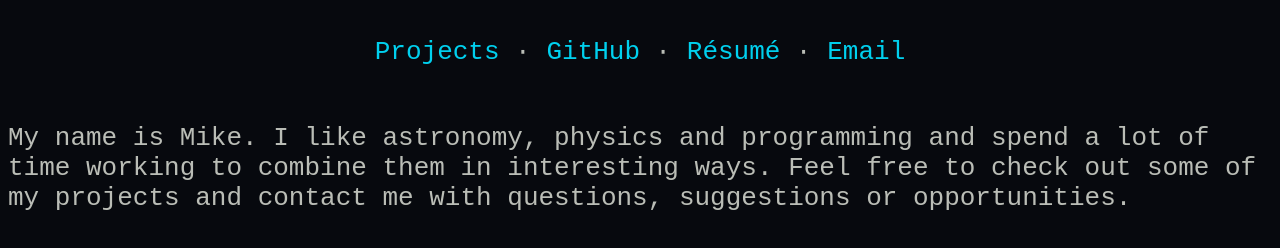
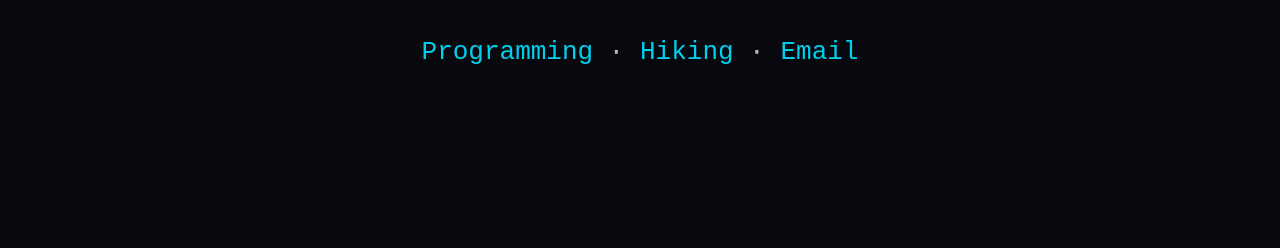
Before and after one commit to mjdaugherty/programming, a plain HTML site: page index.html in a window 1280 px wide. Shown: the part 388-636 px from the top of the page. Drawn offline with Linux system fonts and the light colour scheme.

Commit message:
Add files via upload

```diff
--- a/index.html
+++ b/index.html
@@ -19,7 +19,7 @@
 		<title>
 		Michael Daugherty
 		</title>
-		<meta name="description" content="This site contains links to data science projects, blog posts and miscellany.">
+		<meta name="description" content="Programming projects and mathematical miscellany">
 		<meta name="author" content="Mike Daugherty" >
 	</head>
 
@@ -30,28 +30,23 @@
 			</font>
 			<br>
 			<br>
-			<img src="https://mjdaugherty.github.io/images/fractal_home.png" alt="Michael Daugherty">
+			<img src="https://mjdaugherty.github.io/images/fractal_home.png" alt="Mandelbrot">
 		</center>
 		<br>
 		<br>
 		<center>
 		<font face="monospace" size="6" color="#BABDB6">
-		<a href="https://mjdaugherty.github.io/projects.html">
-			Projects</a>
+		<a href="https://github.com/mjdaugherty?tab=repositories">
+			Programming</a>
+	<!--	∙
+		<a href="https://github.com/mjdaugherty?tab=repositories">
+			GitHub</a> -->
 			∙
-		<a href="https://github.com/mjdaugherty">
-			GitHub</a>
-			∙
-		<a href="https://mjdaugherty.github.io/docs/resume.pdf">
-			Résumé</a>
+		<a href="https://mjdaugherty.github.io/hiking.html">
+			Hiking</a>
 			∙
 		<a href="mailto:m.j.daugherty0@gmail.com">
 			Email</a>
 		</center>
-		<br>
-		<div class="container">
-		<p>
-		My name is Mike. I like astronomy, physics and programming and spend a lot of time working to combine them in interesting ways. Feel free to check out some of my projects and contact me with questions, suggestions or opportunities.
-		</div>
 	</body>
 </html>
```
